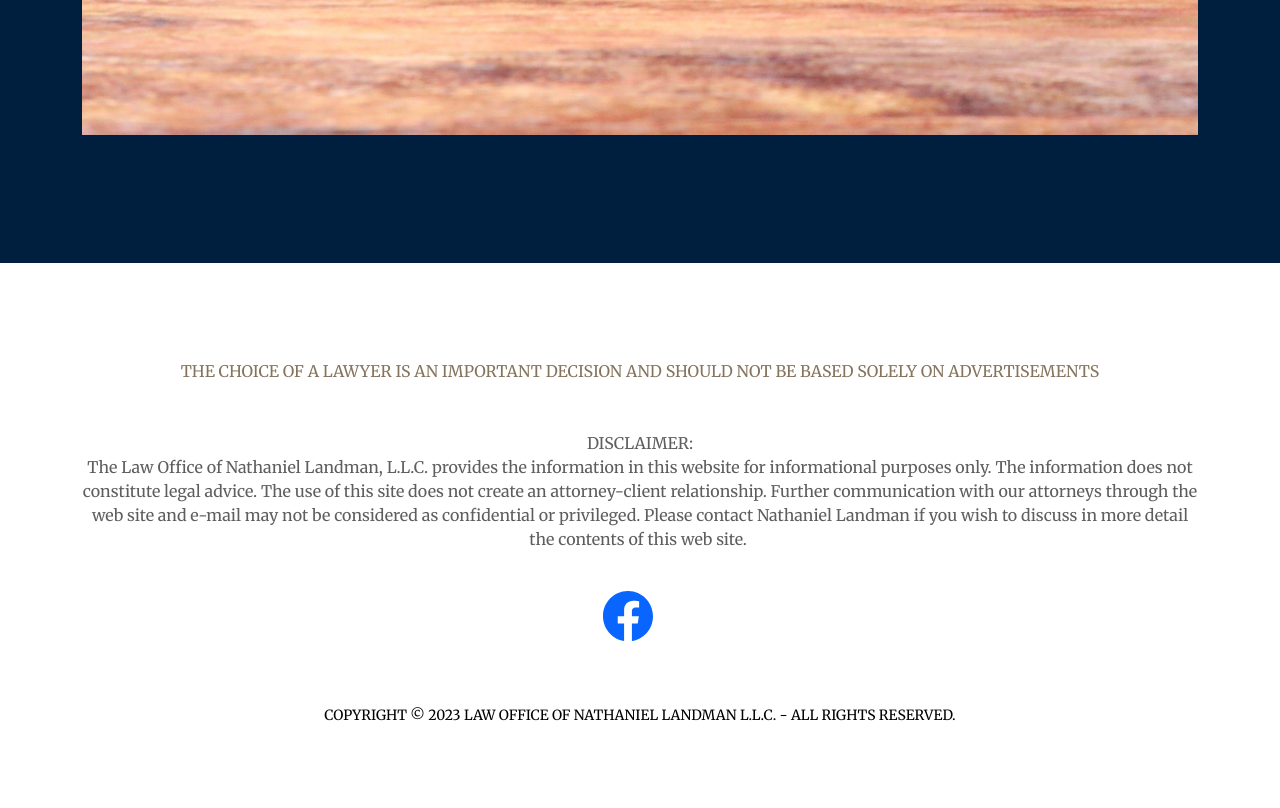
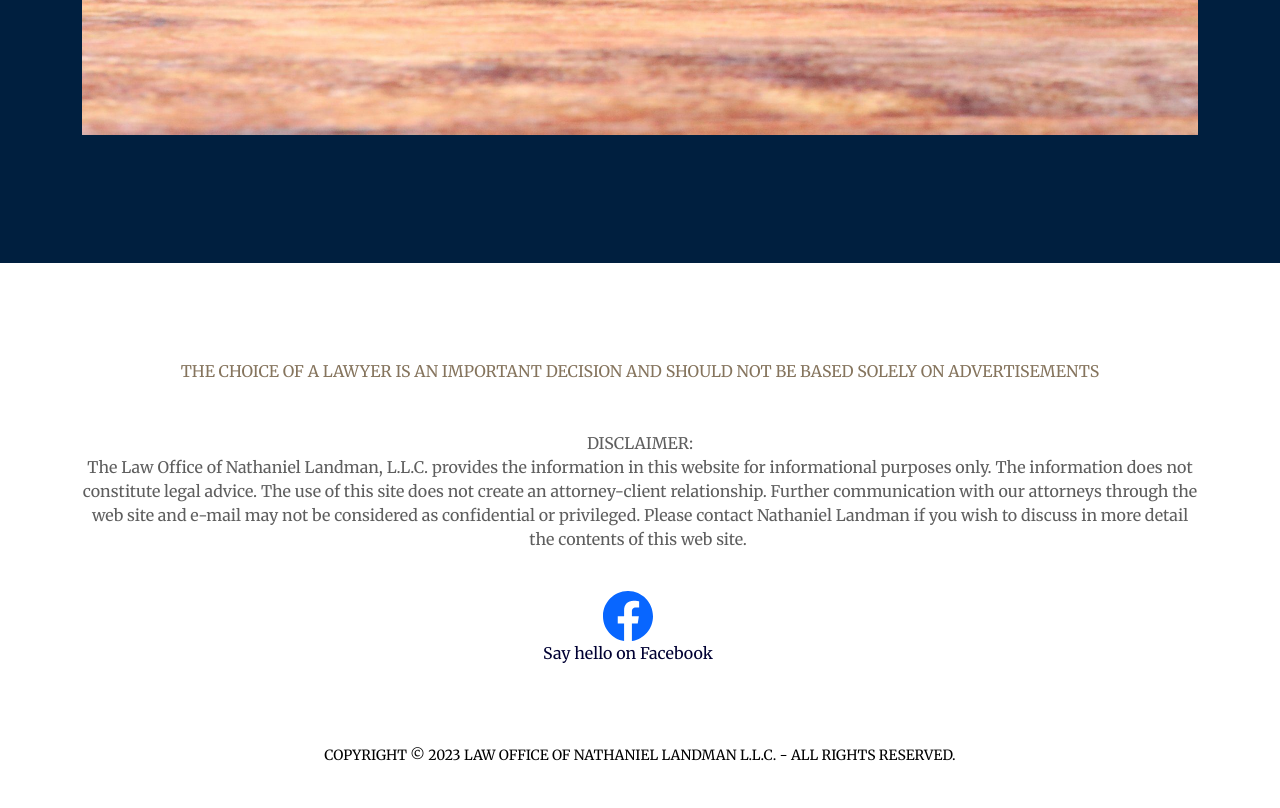
Before and after one commit to drod1107/landman.legal.v2, a website built with Parcel: page index.html in a window 1280 px wide. Shown: the part 6420-7228 px from the top of the page. Before the commit the page ends 7188 px from the top, so only its background shows below. Built offline with nearby package versions, Linux system fonts and the light colour scheme.

Commit message:
further improvements to accessibility scores

```diff
--- a/index.html
+++ b/index.html
@@ -487,6 +487,7 @@
                 <div class="row">
                   <div class="col">
                     <iframe
+                      title="Google Map displaying location of Law Office of Nathaniel Landman LLC"
                       allowfullscreen=""
                       frameborder="0"
                       loading="lazy"
@@ -594,14 +595,15 @@
                 class="bi bi-facebook"
                 id="fbLogo"
                 xmlns="http://www.w3.org/2000/svg"
-                width="1em"
-                height="1em"
+                width="10em"
+                height="10em"
                 fill="#0866ff"
                 viewBox="0 0 16 16"
               >
                 <path
                   d="M16 8.049c0-4.446-3.582-8.05-8-8.05C3.58 0-.002 3.603-.002 8.05c0 4.017 2.926 7.347 6.75 7.951v-5.625h-2.03V8.05H6.75V6.275c0-2.017 1.195-3.131 3.022-3.131.876 0 1.791.157 1.791.157v1.98h-1.009c-.993 0-1.303.621-1.303 1.258v1.51h2.218l-.354 2.326H9.25V16c3.824-.604 6.75-3.934 6.75-7.951z"
                 ></path></svg>
+                <p>Say hello on Facebook</p>
             </a>
           </li>
         </ul>
```
